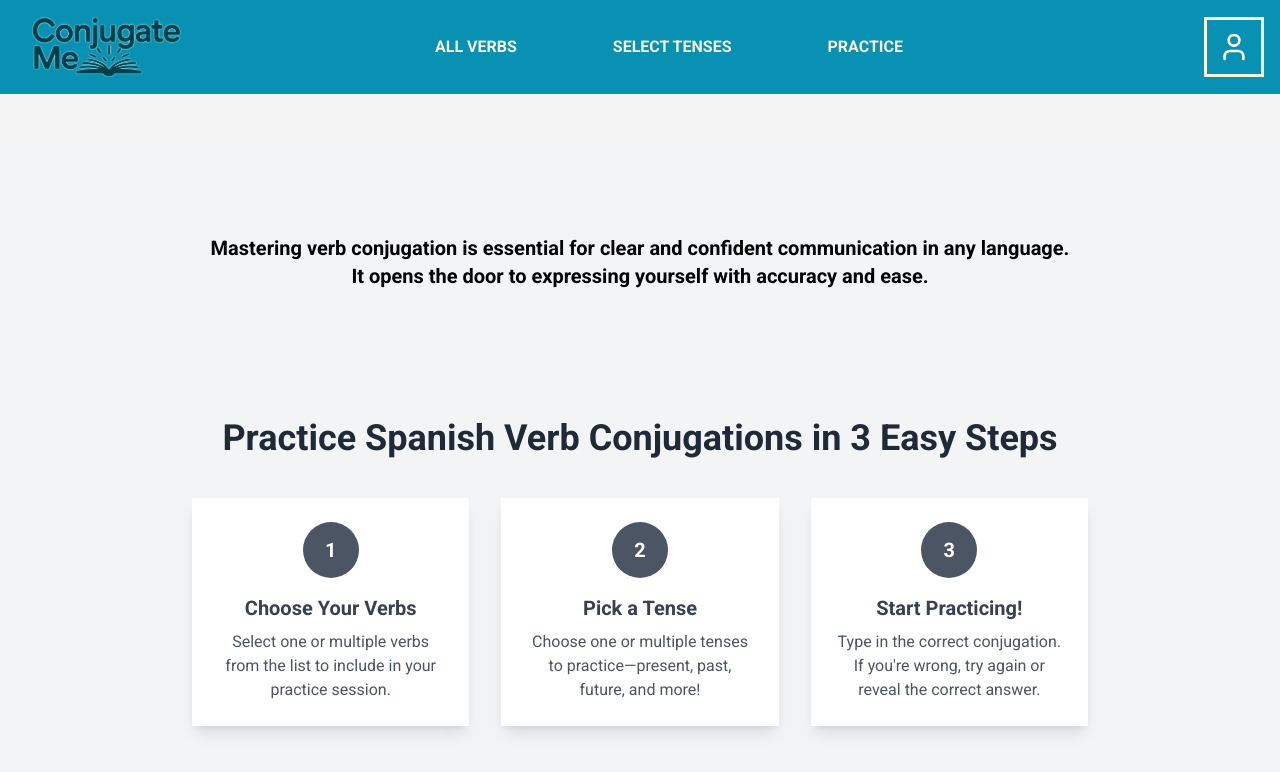
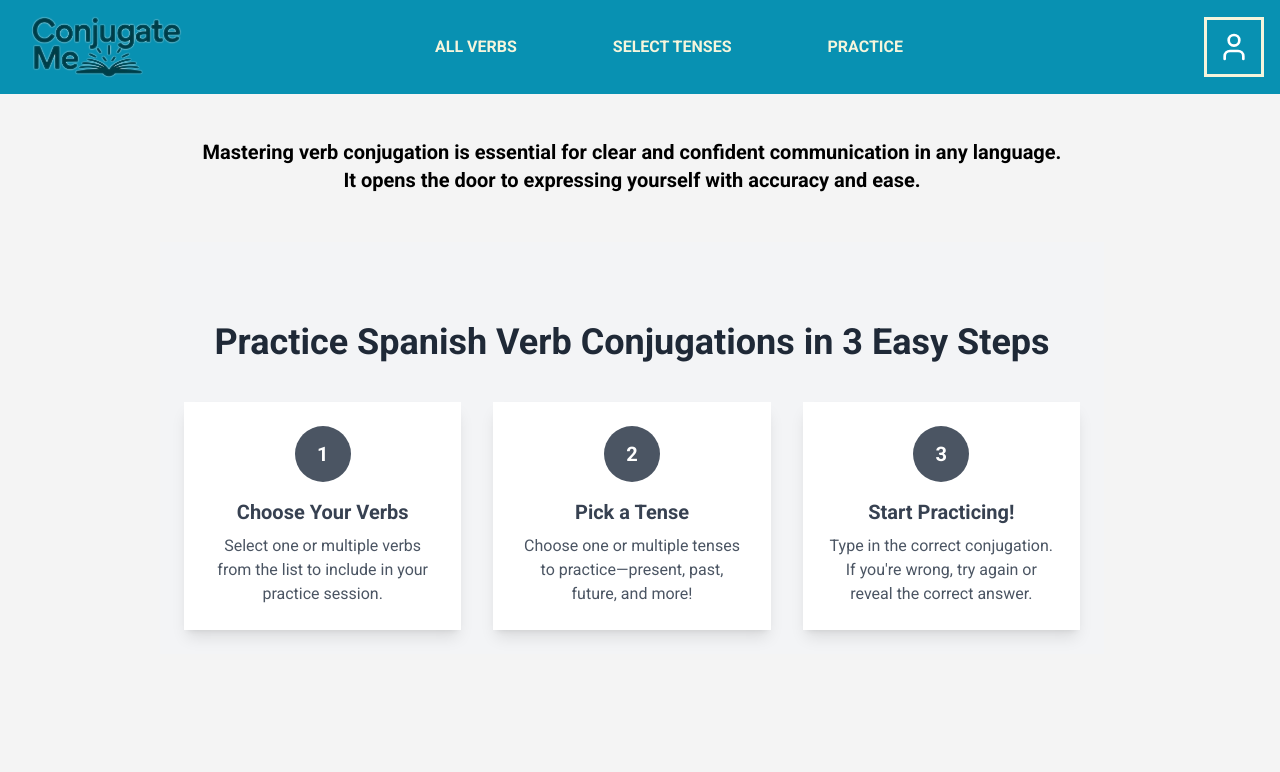
Before and after one commit to randomhero177/conjugate-me, a Next.js app: page / in a window 1280 px wide. Shown: the top 772 px of the page. Built offline with nearby package versions, Linux system fonts and the light colour scheme.

Commit message:
more style, more fixes

```diff
--- a/src/app/layout.tsx
+++ b/src/app/layout.tsx
@@ -29,7 +29,7 @@ export default function RootLayout({
         <div className="">
           <MainMenu />
         </div>
-        <div className="pt-36">
+        <div className="pt-24 main-wrapper">
           <Providers>{children}</Providers>
         </div>
         {/* Google Analytics */}
--- a/src/app/page.tsx
+++ b/src/app/page.tsx
@@ -2,7 +2,7 @@ import Link from "next/link";
 
 export default function HomePage() {
   return (
-    <div className="min-h-screen bg-gray-100 flex flex-col items-center justify-center p-6">
+    <div className="bg-gray-100 flex flex-col items-center justify-center p-6">
       <div className="lg:-mt-32 mb-16 lg:mb-32 font-bold text-xl text-center">
         Mastering verb conjugation is essential for clear and confident
         communication in any language. <br />
--- a/src/app/practice-selected/page.tsx
+++ b/src/app/practice-selected/page.tsx
@@ -34,8 +34,6 @@ export default function PracticeSelected() {
   const [useSpecialCharacters, setUseSpecialCharacters] = useState(true);
 
   function getCurrentConjugated() {
-    console.log("getCurrentConjugated +++++++++++++++++++++++++++++++++++++=");
-    console.log(currentPronomb);
     let conjugatedVerb = "";
     if (currentVerb && currentTense) {
       const tenseKey = getKeyByValue(Tense, currentTense);
@@ -46,7 +44,6 @@ export default function PracticeSelected() {
       );
     }
 
-    console.log(conjugatedVerb);
     return conjugatedVerb;
   }
 
@@ -90,6 +87,32 @@ export default function PracticeSelected() {
 
   return (
     <div className="flex min-h-screen flex-col items-center px-4 lg:p-12 ">
+      {selectedVerbs.length > 0 && selectedTenses.length > 0 && (
+        <div className="p-8 bg-white shadow-lg w-full mb-12">
+          <div>
+            <div className="mb-4">
+              <div className="mb-4 text-3xl font-bold text-gray-800 text-center">
+                Conjugate this
+              </div>
+              <div className="text-xl">
+                {currentPronomb}{" "}
+                <i>
+                  <b>({currentVerb})</b>
+                </i>{" "}
+                in {currentTense}
+              </div>
+            </div>
+
+            <CheckForm
+              key={resetKey}
+              correctAnswer={getCurrentConjugated()}
+              goToNext={randomiseVerbsAndTense}
+              useSpecialCharacters={useSpecialCharacters}
+              setUseSpecialCharacters={setUseSpecialCharacters}
+            ></CheckForm>
+          </div>
+        </div>
+      )}
       {!nothingSelected && (
         <div className="lg:flex mb-8 lg:mb-24">
           <div className="group lg:me-6 mb-4 flex-1">
@@ -191,32 +214,6 @@ export default function PracticeSelected() {
           </div>
         </div>
       )}
-      {selectedVerbs.length > 0 && selectedTenses.length > 0 && (
-        <div className="p-8 bg-white shadow-lg">
-          <div>
-            <div className="mb-4">
-              <div className="mb-4 text-3xl font-bold text-gray-800 text-center">
-                Conjugate this
-              </div>
-              <div className="text-xl">
-                {currentPronomb}{" "}
-                <i>
-                  <b>({currentVerb})</b>
-                </i>{" "}
-                in {currentTense}
-              </div>
-            </div>
-
-            <CheckForm
-              key={resetKey}
-              correctAnswer={getCurrentConjugated()}
-              goToNext={randomiseVerbsAndTense}
-              useSpecialCharacters={useSpecialCharacters}
-              setUseSpecialCharacters={setUseSpecialCharacters}
-            ></CheckForm>
-          </div>
-        </div>
-      )}
     </div>
   );
 }
--- a/src/components/CheckForm.tsx
+++ b/src/components/CheckForm.tsx
@@ -37,11 +37,11 @@ const CheckForm = ({
 
   return (
     <div className="flex items-start">
-      <div>
+      <div className="grow">
         <div className="mb-4">
           <input
             type="text"
-            className="px-4 py-2 mt-2 mr-4 border border-gray-300 focus:ring-indigo-500 focus:border-indigo-500"
+            className="px-4 py-2 mt-2 border border-gray-300 focus:ring-indigo-500 focus:border-indigo-500 check-form__input"
             placeholder="Conjugated verb"
             value={query}
             onChange={(e) => setQuery(e.target.value)}
@@ -51,7 +51,6 @@ const CheckForm = ({
               }
             }}
             autoComplete="off"
-            style={{ minWidth: 400 }}
           />
           <button
             onClick={() => checkResult()}
--- a/src/styles/main.scss
+++ b/src/styles/main.scss
@@ -7,3 +7,22 @@ body {
 .text-beige {
   color: beige;
 }
+
+.check-form__input {
+  width: 100%;
+  margin-right: 0;
+}
+
+@media screen and (min-width: 768px) {
+  .main-wrapper {
+    min-height: 100vh;
+    display: flex;
+    flex-direction: column;
+    align-items: center;
+    justify-content: center;
+    margin-right: 1rem;
+  }
+  .check-form__input {
+    width: 80%;
+  }
+}
```
